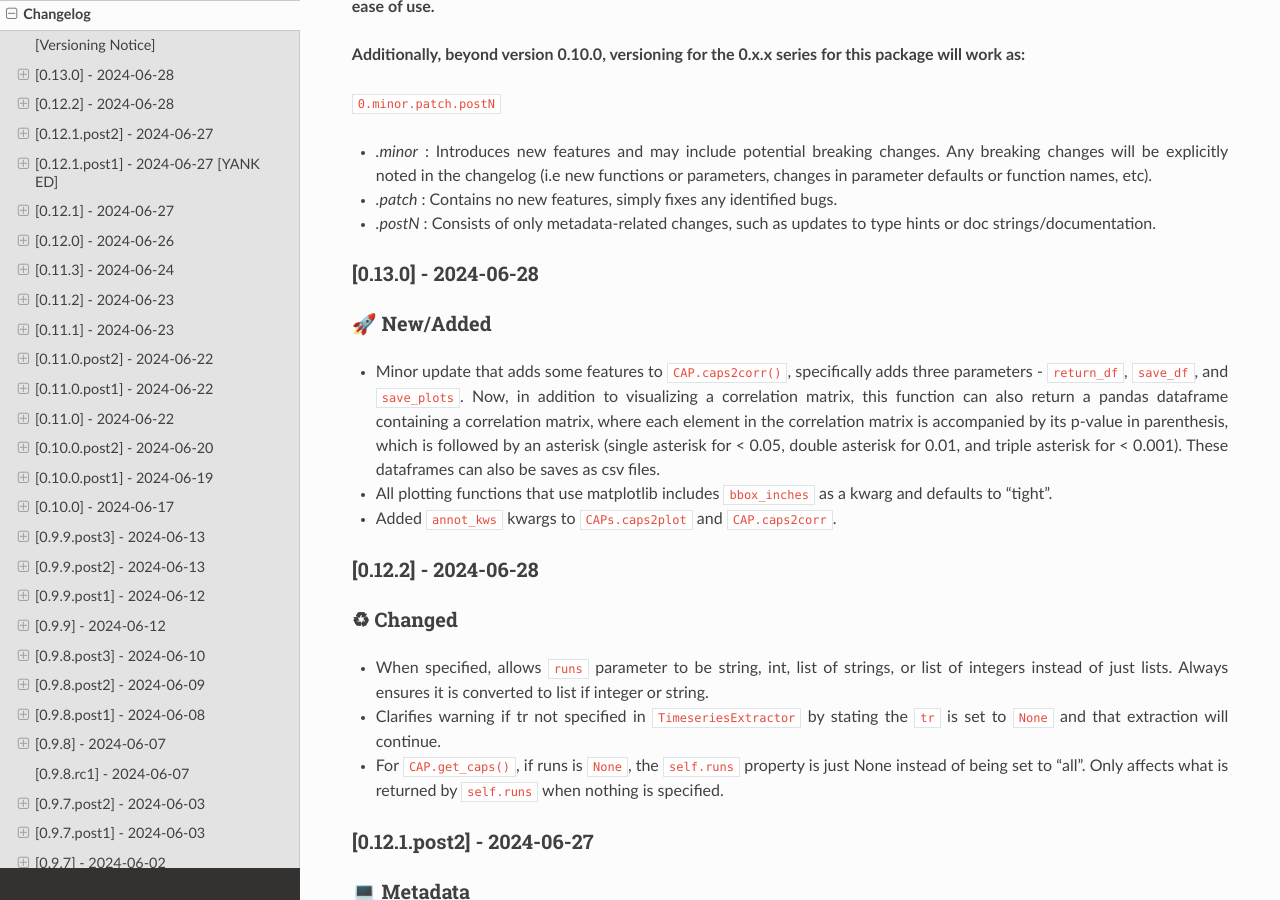
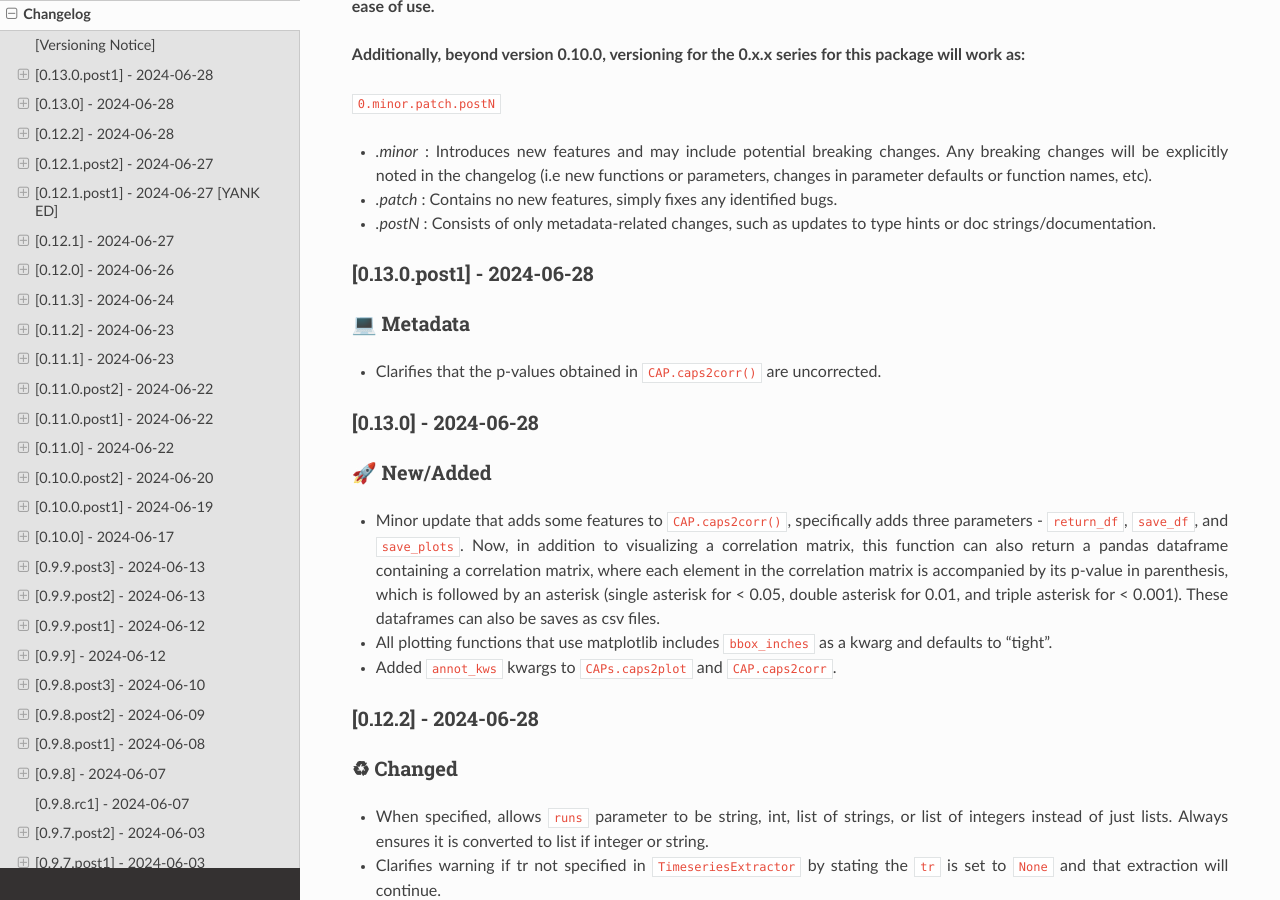
Before and after one commit to donishadsmith/neurocaps, a Sphinx documentation site: the page built from docs/changelog.rst, in a window 1280 px wide and 900 px high, scrolled down 816 px. Built offline with Sphinx 7.4.7 and the Read the Docs theme 2.0.0, drawn with Linux system fonts in a browser that asks for light colours.

Commit message:
metadata update
remove extra whitespace

```diff
--- a/CHANGELOG.md
+++ b/CHANGELOG.md
@@ -40,6 +40,10 @@ pip install -e .
 noted in the changelog (i.e new functions or parameters, changes in parameter defaults or function names, etc).
 - *.patch* : Contains no new features, simply fixes any identified bugs.
 - *.postN* : Consists of only metadata-related changes, such as updates to type hints or doc strings/documentation.
+
+## [0.13.0.post1] - 2024-06-28
+### 💻 Metadata
+- Clarifies that the p-values obtained in  `CAP.caps2corr()` are uncorrected.
 
 ## [0.13.0] - 2024-06-28
 ### 🚀 New/Added
--- a/docs/introduction.rst
+++ b/docs/introduction.rst
@@ -106,7 +106,7 @@ Main features for ``CAP`` includes:
   Refer to the `documentation <https://neurocaps.readthedocs.io/en/latest/generated/neurocaps.analysis.CAP.html#neurocaps.analysis.CAP.caps2surf>`_ for the ``caps2surf()`` method in the ``CAP`` class for available ``**kwargs`` arguments and parameters to modify plots.
   Also includes the option to save the NifTIs. There is also another a parameter in ``caps2surf``, ``fslr_giftis_dict``, which can be used if the CAPs NifTI files were converted to GifTI files using a tool such as Connectome Workbench, which may work better for
   converting your atlas to fslr space. This parameter allows plotting without re-running the analysis and only initializing the ``CAP`` class and using the ``caps2surf`` method is needed.
-- **Correlation Matrix Creation:** Create a correlation matrix from CAPs with options to customize and save plots. Additionally can produce dataframes where each element contains its associated p-value in parentheses that is accompanied by an asterisk using the following significance
+- **Correlation Matrix Creation:** Create a correlation matrix from CAPs with options to customize and save plots. Additionally can produce dataframes where each element contains its associated uncorrected p-value in parentheses that is accompanied by an asterisk using the following significance
   code ``{"<0.05": "*", "<0.01": "**", "<0.001": "***"}``. Refer to the `documentation <https://neurocaps.readthedocs.io/en/latest/generated/neurocaps.analysis.CAP.html#neurocaps.analysis.CAP.caps2corr>`_
   for the ``caps2corr()`` method in the ``CAP`` class for available ``**kwargs`` arguments and parameters to modify plots.
 - **CAP Metrics Calculation:** Calculate CAP metrics (``calculate_metrics()``) as described in `Liu et al., 2018 <https://doi.org/10.1016/j.neuroimage.2018.01.041>`_ [1]_ and `Yang et al., 2021 <https://doi.org/10.1016/j.neuroimage.2021.118193>`_ [2]_:
--- a/neurocaps/__init__.py
+++ b/neurocaps/__init__.py
@@ -3,4 +3,4 @@ from . import analysis, extraction
 __all__=["analysis", "extraction"]
 
 # Version in single place
-__version__ = "0.13.0"
+__version__ = "0.13.0.post1"
```
Also changed, not shown: README.md (+1 -1 lines), 1 other file.
